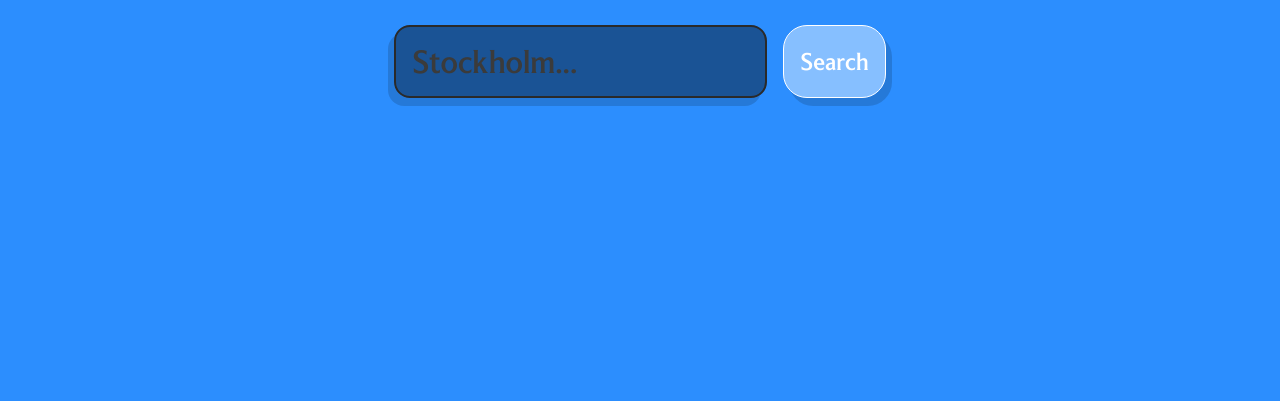
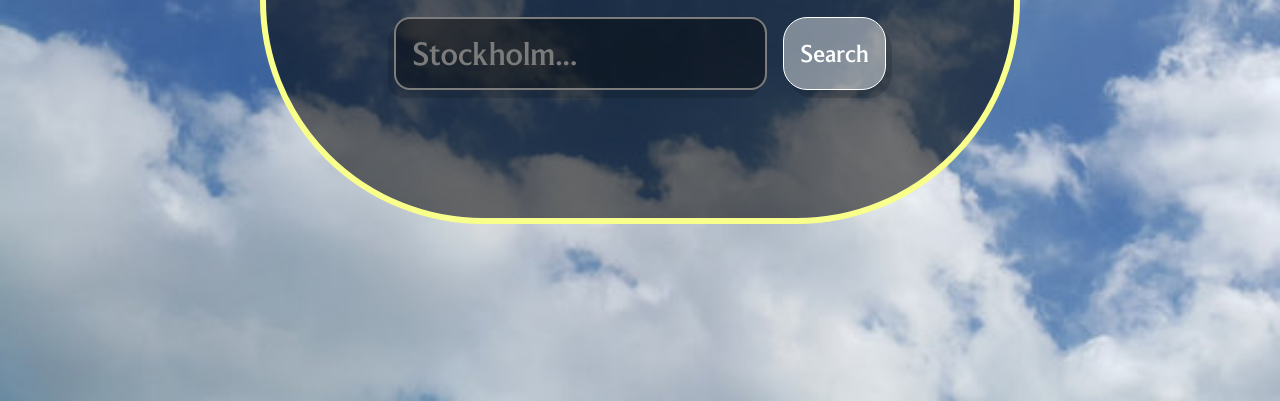
Before and after one commit to bjfett24/weather-app, a website built with webpack: page src/template.html in a window 1280 px wide. Shown: the part 399-800 px from the top of the page. Built offline with nearby package versions, Linux system fonts and the light colour scheme.

Commit message:
made location functional to go back home

```diff
--- a/src/populate-home.js
+++ b/src/populate-home.js
@@ -3,19 +3,25 @@ import { populateSearchBar } from "./populate-search-bar.js";
 function populateHome() {
   const body = document.querySelector("body");
 
+  if (document.querySelector(".container") !== null) {
+    const oldContainer = document.querySelector(".container");
+    oldContainer.remove();
+  }
+
   const container = document.createElement("div");
   container.classList.add("container", "home");
   body.appendChild(container);
 
+  const searchContainer = document.createElement("div");
+  searchContainer.classList.add("search", "container");
+  container.appendChild(searchContainer);
+
   const title = document.createElement("div");
   title.textContent = "Rain or Shine Forecaster";
   title.classList.add("home", "title");
-  container.appendChild(title);
+  searchContainer.appendChild(title);
 
   populateSearchBar();
-
-  const searchBox = document.querySelector(".search.box");
-  container.appendChild(searchBox);
 }
 
 export { populateHome };
--- a/src/populate-hourly.js
+++ b/src/populate-hourly.js
@@ -1,7 +1,6 @@
 import { generateCloud, WeatherIcon } from "./generate-cloud-phrase.js";
 import { generateTime } from "./generate-time.js";
 import { SVG } from "./create-svg.js";
-
 
 function populateHourly(weatherObj) {
   const dataBlock = document.querySelector(".data.block");
@@ -47,7 +46,6 @@ function populateHourly(weatherObj) {
   nowCloudsElement.classList.add("svg");
   nowClouds.appendChild(nowCloudsElement);
 
-
   const hourData = weatherObj.hourly;
   const currentHour = weatherObj.current.time.slice(11, 13);
 
@@ -70,7 +68,9 @@ function populateHourly(weatherObj) {
     clouds.classList.add("clouds");
     box.appendChild(clouds);
 
-    const weatherIcon = new WeatherIcon(weatherObj.hourly[`hour${datum.slice(4)}`].clouds);
+    const weatherIcon = new WeatherIcon(
+      weatherObj.hourly[`hour${datum.slice(4)}`].clouds,
+    );
     const cloudsSVG = new SVG(
       weatherIcon.getClassName(),
       weatherIcon.getViewBox(),
--- a/src/populate-search-bar.js
+++ b/src/populate-search-bar.js
@@ -4,10 +4,11 @@ import { getLocationData } from "./get-weather-data.js";
 import { populateSearchError } from "./populate-error.js";
 
 function populateSearchBar() {
+  const searchContainer = document.querySelector(".search.container");
   const searchBox = document.createElement("form");
   searchBox.setAttribute("method", "GET");
   searchBox.classList.add("search", "box");
-  document.body.appendChild(searchBox);
+  searchContainer.appendChild(searchBox);
 
   const searchInput = document.createElement("input");
   searchInput.setAttribute("type", "text");
--- a/src/populate-weather-data.js
+++ b/src/populate-weather-data.js
@@ -9,6 +9,7 @@ import { populateWind } from "./populate-wind.js";
 import { setBackground } from "./generate-bg.js";
 import { SVG } from "./create-svg.js";
 import { addSelectedClass } from "./units-selected-class.js";
+import { populateHome } from "./populate-home.js";
 
 function populateForecast(weatherObj) {
   const body = document.querySelector("body");
@@ -27,7 +28,9 @@ function populateForecast(weatherObj) {
 
   const locationTitle = document.createElement("div");
   locationTitle.classList.add("title");
+  locationTitle.role = "button";
   locationTitle.textContent = weatherObj.current.location;
+  locationTitle.addEventListener("click", populateHome);
   header.appendChild(locationTitle);
 
   const subSearchForm = document.createElement("form");
--- a/src/styles.css
+++ b/src/styles.css
@@ -8,7 +8,7 @@
 }
 
 * {
-    box-sizing: border-box;
+  box-sizing: border-box;
 }
 
 :root,
@@ -24,16 +24,25 @@ body,
 
 .home.container {
   display: flex;
-  flex-direction: column;
   justify-content: center;
   align-items: center;
-  gap: 4rem;
-  background-color: rgb(44, 142, 254);
+  background-image: url(./img/partly-cloudy-bg.jpg);
+  background-size: cover;
+}
+
+.search.container {
+  display: flex;
+  flex-direction: column;
+  gap: 3rem;
+  padding: 8rem;
+  border-radius: 40rem;
+  background-color: rgba(0, 0, 0, 0.542);
+  border: 6px solid rgb(249, 255, 139);
 }
 
 .home.title {
   font-size: 3rem;
-  color: white;
+  color: rgb(249, 255, 139);
   text-shadow: 8px 14px 15px rgb(0, 0, 0, 0.25);
   font-weight: 700;
 }
@@ -45,7 +54,7 @@ body,
   border-radius: 1rem;
   background-color: rgba(0, 0, 0, 0.416);
   font-family: inherit;
-  border: 2px solid rgb(42, 42, 42);
+  border: 2px solid rgb(124, 124, 124);
 }
 
 .search.input[placeholder] {
@@ -55,11 +64,11 @@ body,
 }
 
 .search.input:focus::placeholder {
-  color: rgb(154, 154, 154);
+  color: rgb(90, 90, 90);
 }
 
 .search.input::placeholder {
-  color: rgb(59, 59, 59);
+  color: rgb(123, 123, 123);
 }
 
 .search.input:focus {
@@ -120,6 +129,13 @@ body,
   padding: 1rem;
   border-radius: 1rem;
   margin: 1rem 0px 0px 1rem;
+}
+
+.forecast .title:hover {
+  background-color: rgba(255, 255, 255, 0.454);
+  box-shadow: 6px 10px 10px 10px rgb(0, 0, 0, 0.3);
+  transform: translateY(-3px);
+  color: rgb(255, 102, 0);
 }
 
 .forecast.input {
@@ -310,16 +326,18 @@ body,
   font-size: 2rem;
 }
 
-.hourly .clouds, .daily .clouds {
+.hourly .clouds,
+.daily .clouds {
   text-align: center;
   display: flex;
   justify-content: center;
   align-items: center;
 }
 
-.hourly .svg, .daily .svg {
-    width: 2rem;
-    height: 2rem;
+.hourly .svg,
+.daily .svg {
+  width: 2rem;
+  height: 2rem;
 }
 
 .content {
--- a/src/template.html
+++ b/src/template.html
@@ -11,5 +11,7 @@
     <link rel="stylesheet" href="styles.css" />
     <script src="index.js" type="module" defer></script>
   </head>
-  <body></body>
+  <body>
+    <div class="container"></div>
+  </body>
 </html>
```
Also changed, not shown: README.md, 1 other file.
